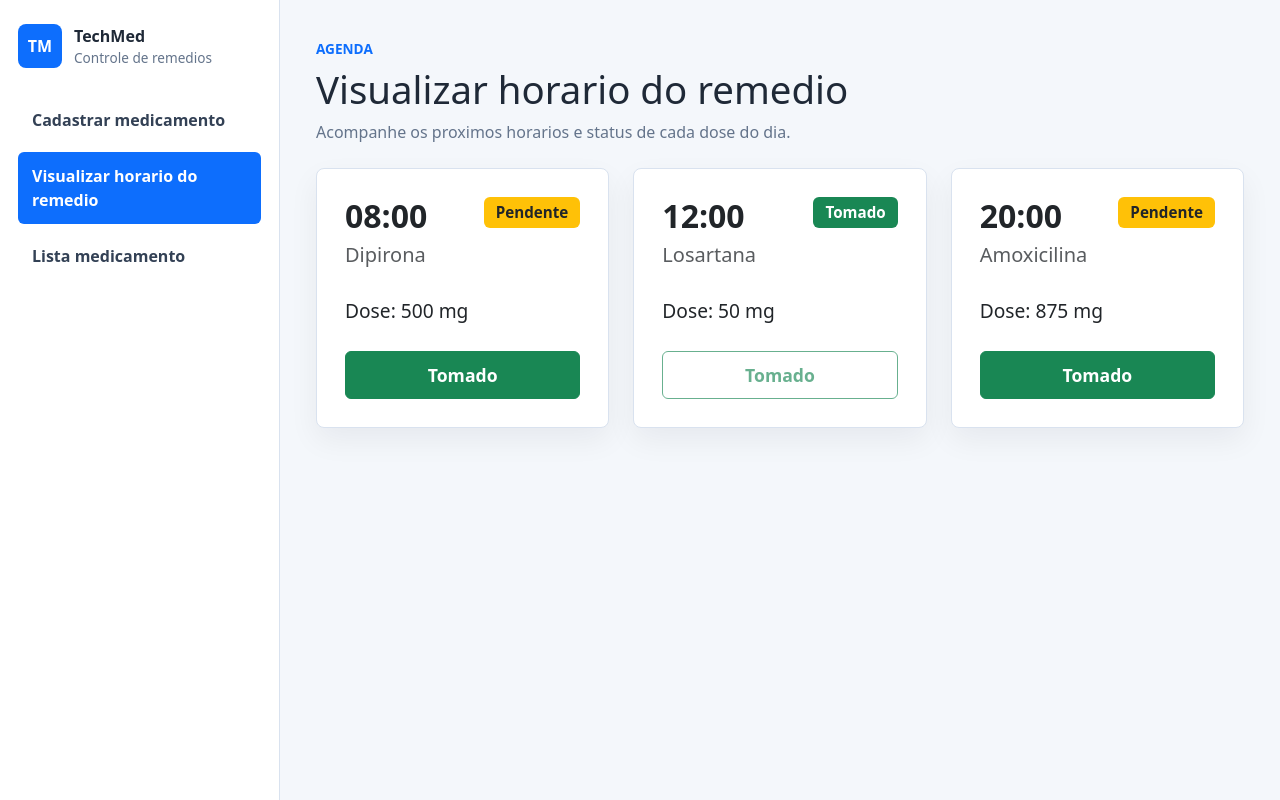
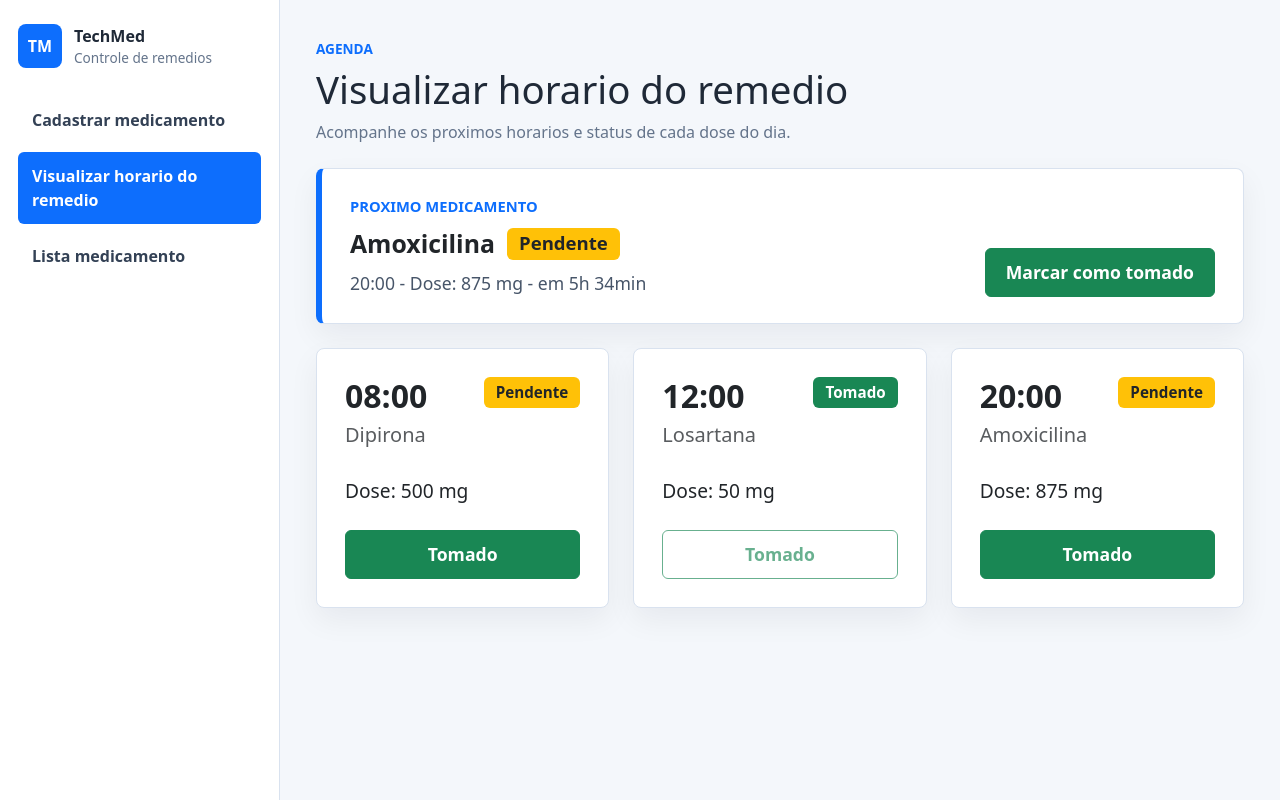
Before and after one commit to diegogrlima/TechMed, a React (Vite) app: page /medicamentos/horarios in a window 1280 px wide. Built offline with nearby package versions, Linux system fonts and the light colour scheme.

Commit message:
feat: destaca proximo medicamento na agenda

```diff
--- a/src/App.css
+++ b/src/App.css
@@ -162,6 +162,47 @@
   font-size: 1rem;
 }
 
+.next-medicine-card {
+  margin-bottom: 24px;
+  border-left: 6px solid #0d6efd;
+}
+
+.next-medicine-body {
+  display: flex;
+  align-items: center;
+  justify-content: space-between;
+  gap: 20px;
+  padding: 26px 28px;
+}
+
+.next-medicine-label {
+  display: block;
+  margin-bottom: 8px;
+  color: #0d6efd;
+  font-size: 0.92rem;
+  font-weight: 800;
+  text-transform: uppercase;
+}
+
+.next-medicine-main {
+  display: flex;
+  flex-wrap: wrap;
+  align-items: center;
+  gap: 12px;
+  margin-bottom: 8px;
+  font-size: 1.55rem;
+}
+
+.next-medicine-details {
+  margin: 0;
+  color: #475569;
+  font-size: 1.1rem;
+}
+
+.next-medicine-action {
+  flex: 0 0 auto;
+}
+
 .schedule-card {
   min-height: 260px;
 }
@@ -233,6 +274,16 @@
     padding: 14px 12px;
   }
 
+  .next-medicine-body {
+    align-items: stretch;
+    flex-direction: column;
+    padding: 22px;
+  }
+
+  .next-medicine-main {
+    font-size: 1.35rem;
+  }
+
   .schedule-card {
     min-height: 240px;
   }
--- a/src/pages/MedicineSchedulePage.jsx
+++ b/src/pages/MedicineSchedulePage.jsx
@@ -1,12 +1,45 @@
-import { useMemo, useState } from "react";
+import { useEffect, useMemo, useState } from "react";
 import { Badge, Button, Card, Col, Pagination, Row } from "react-bootstrap";
 import { loadMedicines, updateMedicine } from "../data/medicineStorage";
 
 const ITEMS_PER_PAGE = 6;
+const DAY_IN_MINUTES = 24 * 60;
+
+function getMinutesFromTime(time) {
+  const [hours, minutes] = time.split(":").map(Number);
+
+  return hours * 60 + minutes;
+}
+
+function getTimeUntilMedicine(medicineTime, currentTime) {
+  const currentMinutes = currentTime.getHours() * 60 + currentTime.getMinutes();
+  const medicineMinutes = getMinutesFromTime(medicineTime);
+  const minutesUntil = medicineMinutes >= currentMinutes
+    ? medicineMinutes - currentMinutes
+    : DAY_IN_MINUTES - currentMinutes + medicineMinutes;
+
+  if (minutesUntil === 0) {
+    return "agora";
+  }
+
+  const hours = Math.floor(minutesUntil / 60);
+  const minutes = minutesUntil % 60;
+
+  if (hours === 0) {
+    return `em ${minutes} min`;
+  }
+
+  if (minutes === 0) {
+    return `em ${hours}h`;
+  }
+
+  return `em ${hours}h ${minutes}min`;
+}
 
 function MedicineSchedulePage() {
   const [scheduleMedicines, setScheduleMedicines] = useState(loadMedicines);
   const [currentPage, setCurrentPage] = useState(1);
+  const [currentTime, setCurrentTime] = useState(() => new Date());
 
   const shouldPaginate = scheduleMedicines.length > ITEMS_PER_PAGE;
   const totalPages = Math.ceil(scheduleMedicines.length / ITEMS_PER_PAGE);
@@ -16,6 +49,34 @@ function MedicineSchedulePage() {
     () => scheduleMedicines.slice(pageStartIndex, pageEndIndex),
     [pageEndIndex, pageStartIndex, scheduleMedicines],
   );
+  const nextMedicine = useMemo(() => {
+    const pendingMedicines = scheduleMedicines.filter((medicine) => medicine.status !== "Tomado");
+
+    if (pendingMedicines.length === 0) {
+      return null;
+    }
+
+    const currentMinutes = currentTime.getHours() * 60 + currentTime.getMinutes();
+
+    return pendingMedicines
+      .map((medicine) => {
+        const medicineMinutes = getMinutesFromTime(medicine.time);
+        const minutesUntil = medicineMinutes >= currentMinutes
+          ? medicineMinutes - currentMinutes
+          : DAY_IN_MINUTES - currentMinutes + medicineMinutes;
+
+        return { ...medicine, minutesUntil };
+      })
+      .sort((firstMedicine, secondMedicine) => firstMedicine.minutesUntil - secondMedicine.minutesUntil)[0];
+  }, [currentTime, scheduleMedicines]);
+
+  useEffect(() => {
+    const timer = setInterval(() => {
+      setCurrentTime(new Date());
+    }, 60000);
+
+    return () => clearInterval(timer);
+  }, []);
 
   const markAsTaken = (medicineId) => {
     const medicineToUpdate = scheduleMedicines.find((medicine) => medicine.id === medicineId);
@@ -29,6 +90,44 @@ function MedicineSchedulePage() {
 
   return (
     <>
+      {scheduleMedicines.length > 0 && (
+        <Card className="content-card next-medicine-card">
+          <Card.Body className="next-medicine-body">
+            {nextMedicine ? (
+              <>
+                <div>
+                  <span className="next-medicine-label">Proximo medicamento</span>
+                  <div className="next-medicine-main">
+                    <strong>{nextMedicine.name}</strong>
+                    <Badge
+                      bg={nextMedicine.status === "Tomado" ? "success" : "warning"}
+                      text={nextMedicine.status === "Tomado" ? undefined : "dark"}
+                    >
+                      {nextMedicine.status}
+                    </Badge>
+                  </div>
+                  <p className="next-medicine-details">
+                    {nextMedicine.time} - Dose: {nextMedicine.dose} -{" "}
+                    {getTimeUntilMedicine(nextMedicine.time, currentTime)}
+                  </p>
+                </div>
+                <Button
+                  className="schedule-card-button next-medicine-action"
+                  variant="success"
+                  onClick={() => markAsTaken(nextMedicine.id)}
+                >
+                  Marcar como tomado
+                </Button>
+              </>
+            ) : (
+              <div>
+                <span className="next-medicine-label">Proximo medicamento</span>
+                <p className="next-medicine-details mb-0">Todos os medicamentos pendentes foram tomados.</p>
+              </div>
+            )}
+          </Card.Body>
+        </Card>
+      )}
       {scheduleMedicines.length === 0 ? (
         <Card className="content-card comfortable-card">
           <Card.Body className="comfortable-card-body text-center text-muted">
```
